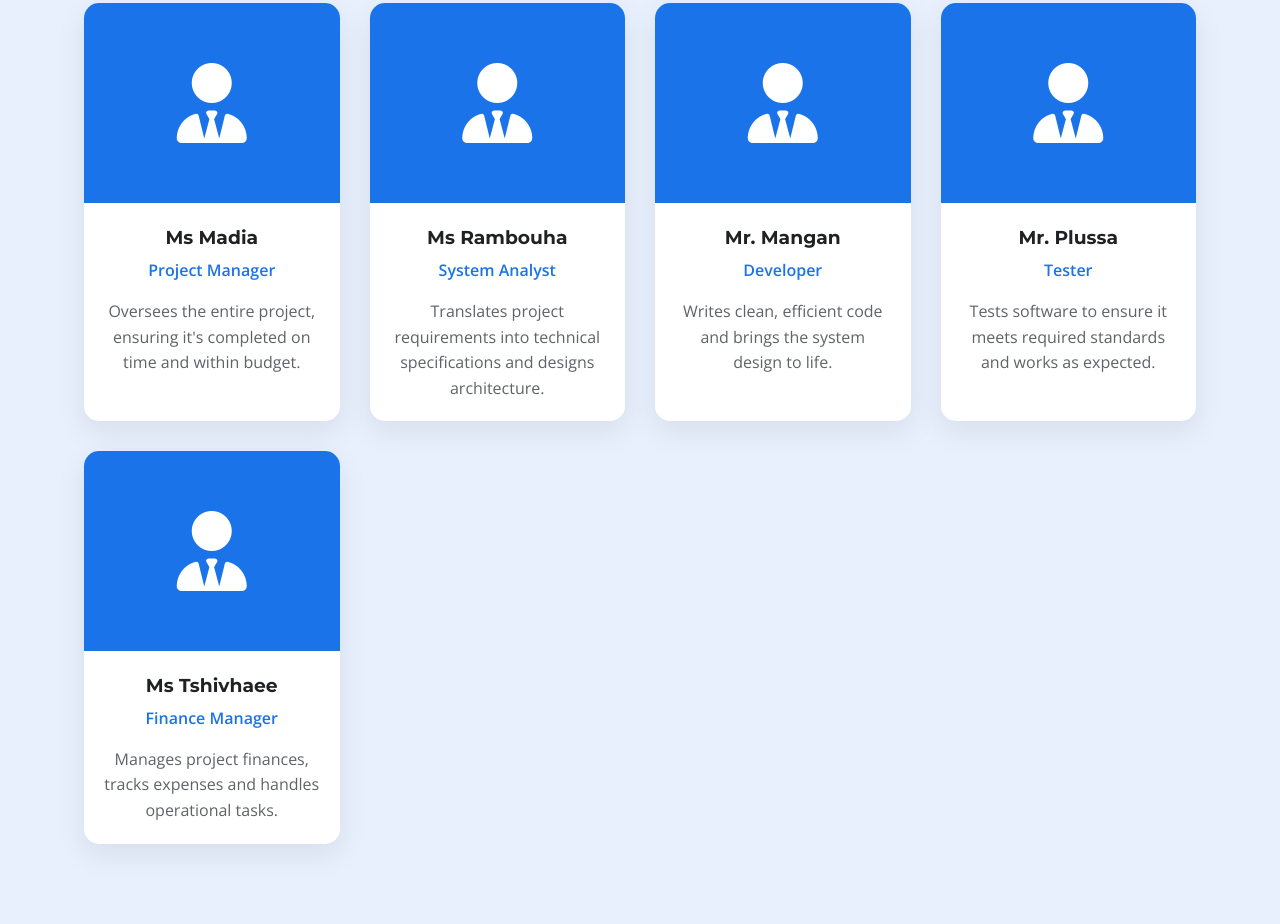
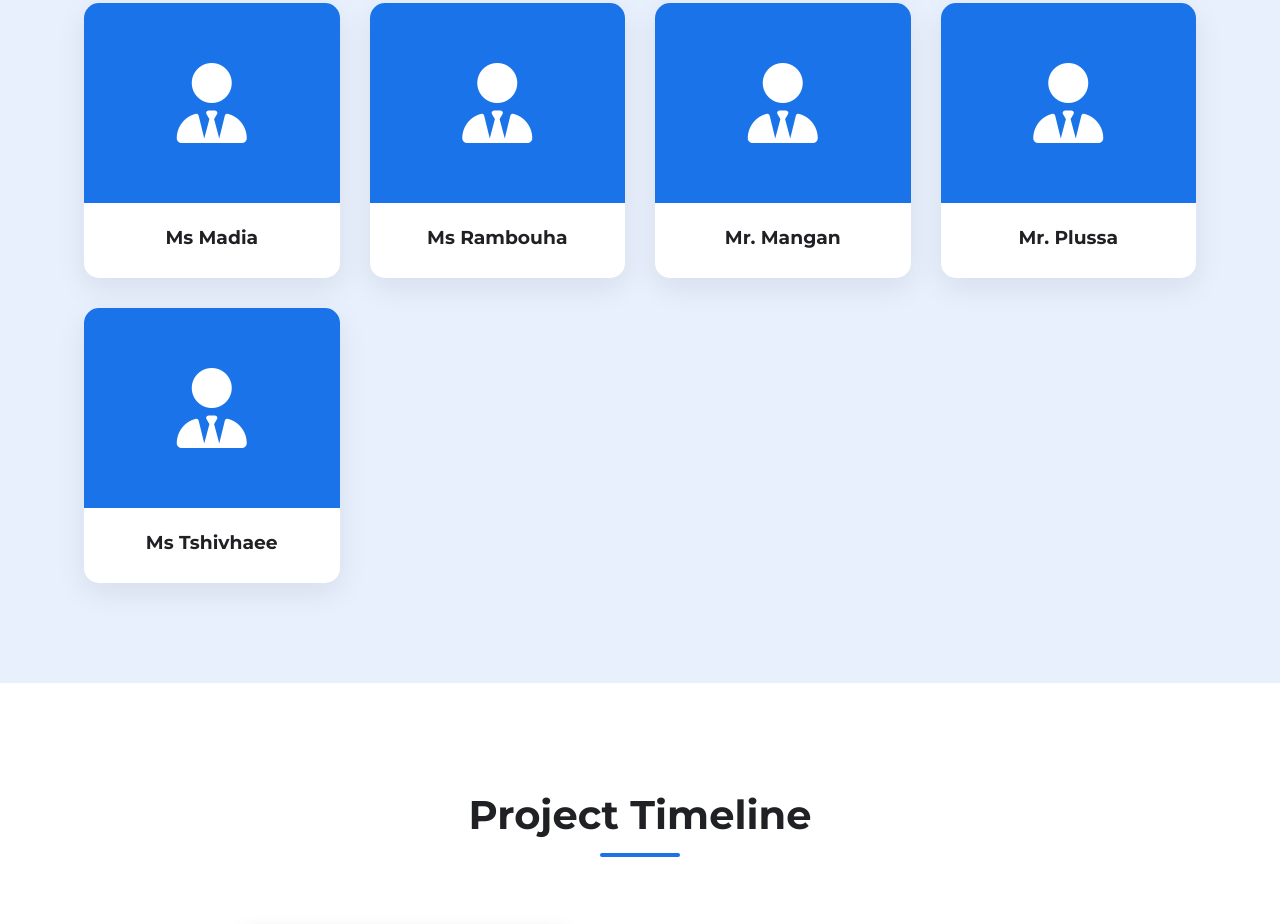
Before and after one commit to Nyathi-Vutivi/Varsity-Ventures, a plain HTML site: page index.html in a window 1280 px wide. Shown: the part 1925-2849 px from the top of the page. Drawn offline with nearby package versions, Linux system fonts and the light colour scheme.

Commit message:
Update index.html

```diff
--- a/index.html
+++ b/index.html
@@ -751,8 +751,7 @@
                     </div>
                     <div class="member-info">
                         <h3>Ms Madia</h3>
-                        <span class="member-role">Project Manager</span>
-                        <p>Oversees the entire project, ensuring it's completed on time and within budget.</p>
+
                     </div>
                 </div>
                 <div class="team-member">
@@ -761,8 +760,7 @@
                     </div>
                     <div class="member-info">
                         <h3>Ms Rambouha</h3>
-                        <span class="member-role">System Analyst</span>
-                        <p>Translates project requirements into technical specifications and designs architecture.</p>
+
                     </div>
                 </div>
                 <div class="team-member">
@@ -771,8 +769,7 @@
                     </div>
                     <div class="member-info">
                         <h3>Mr. Mangan</h3>
-                        <span class="member-role">Developer</span>
-                        <p>Writes clean, efficient code and brings the system design to life.</p>
+
                     </div>
                 </div>
                 <div class="team-member">
@@ -781,8 +778,7 @@
                     </div>
                     <div class="member-info">
                         <h3>Mr. Plussa</h3>
-                        <span class="member-role">Tester</span>
-                        <p>Tests software to ensure it meets required standards and works as expected.</p>
+
                     </div>
                 </div>
                 <div class="team-member">
@@ -791,8 +787,7 @@
                     </div>
                     <div class="member-info">
                         <h3>Ms Tshivhaee</h3>
-                        <span class="member-role">Finance Manager</span>
-                        <p>Manages project finances, tracks expenses and handles operational tasks.</p>
+
                     </div>
                 </div>
             </div>
@@ -857,8 +852,8 @@
                     <p>Have a project in mind? Want to know more about our services? Reach out to us and our team will get back to you as soon as possible.</p>
                     <div class="contact-details">
                         <p><i class="fas fa-map-marker-alt"></i> University of Venda, Thohoyandou</p>
-                        <p><i class="fas fa-envelope"></i> info@varsityventures.co.za</p>
-                        <p><i class="fas fa-phone"></i> +27 12 345 6789</p>
+                        <p><i class="fas fa-envelope"></i> Sabaodyweb@gmail.com</p>
+                        <p><i class="fas fa-phone"></i> +27 74 869 4801</p>
                         <p><i class="fas fa-clock"></i> Monday-Friday: 8am - 5pm</p>
                     </div>
                 </div>
```
